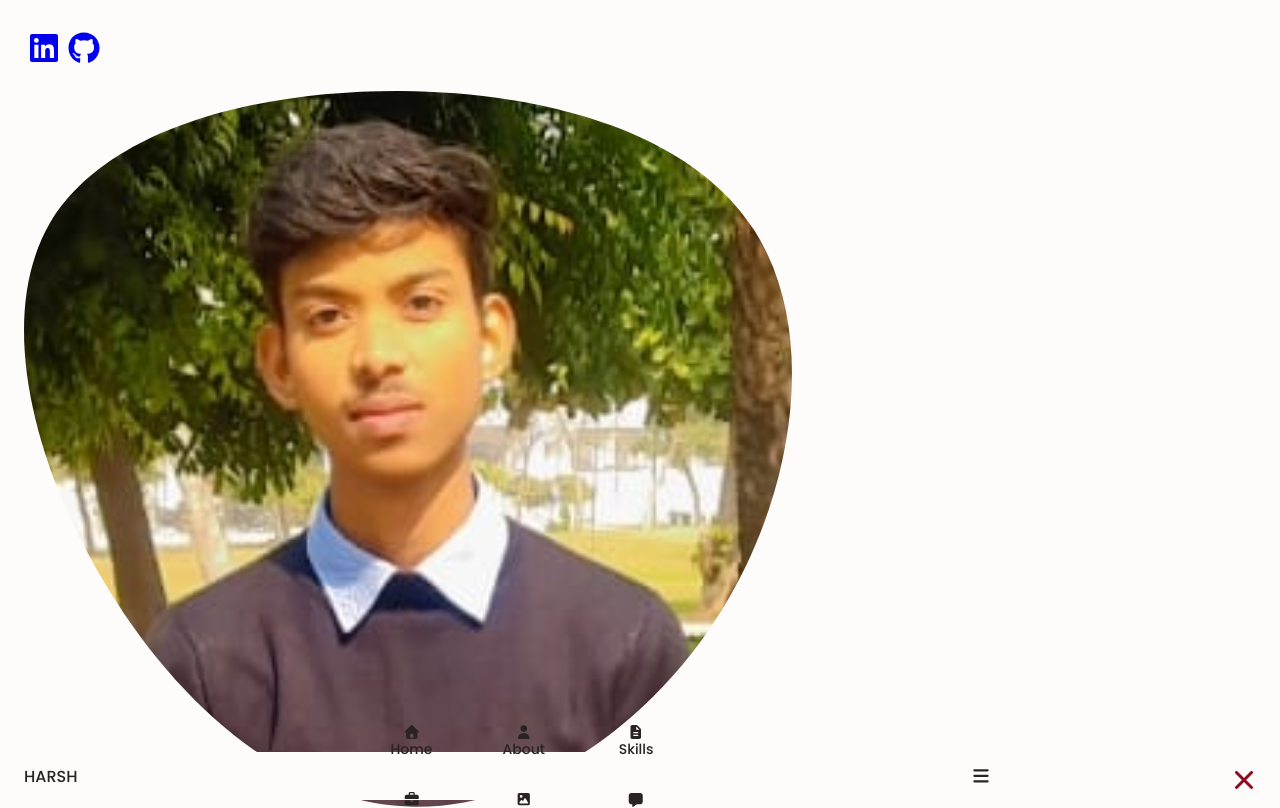
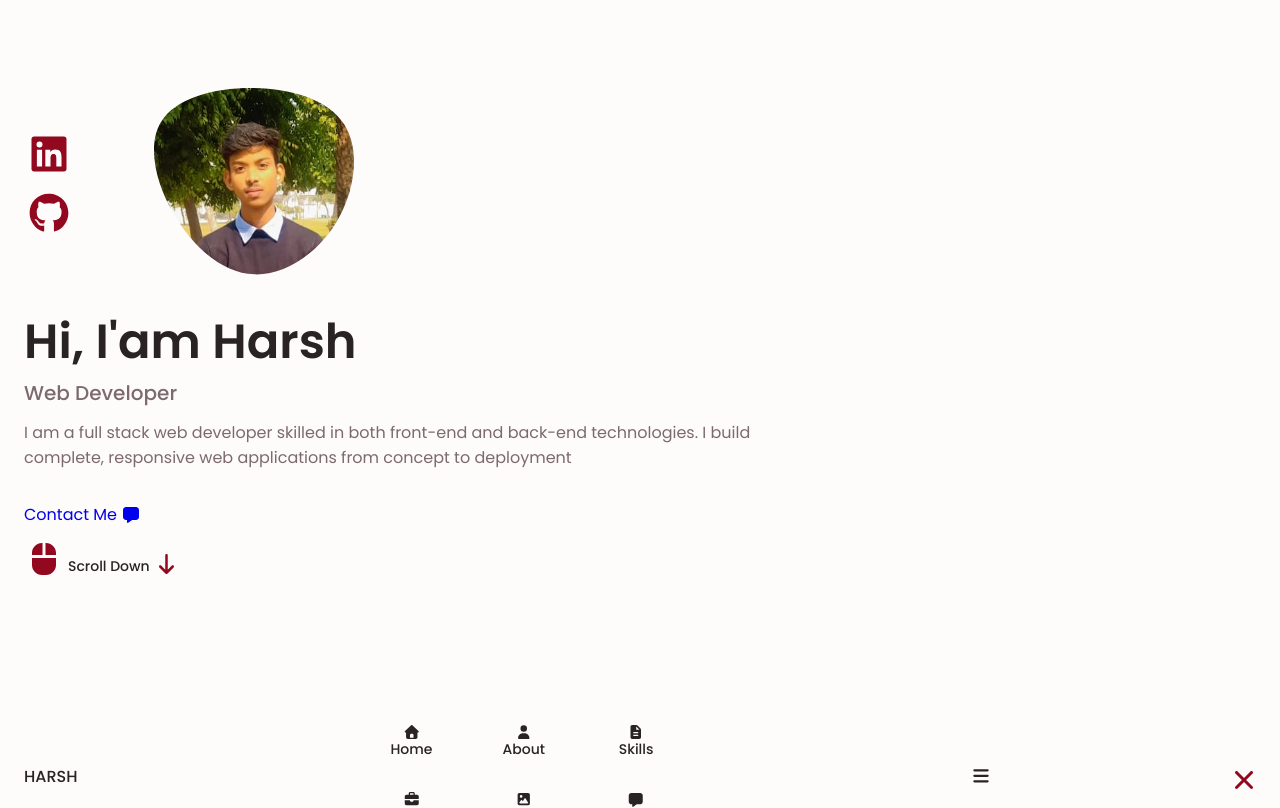
Before and after one commit to Harsh-Builds/My-Portfolio, a React (Create React App) app in the folder client/: page / in a window 1280 px wide. Shown: the top 808 px of the page. Built offline with nearby package versions, Linux system fonts and the light colour scheme.

Commit message:
adding stlying on home component to make blob visually looking good

```diff
--- a/client/src/components/home.js
+++ b/client/src/components/home.js
@@ -44,13 +44,16 @@ export default function Home() {
             />
           </mask>
           <g mask="url(#mask0)">
-
+            <path d="M190.312 36.4879C206.582 62.1187 201.309 102.826 182.328 134.186C163.346
+                                  165.547 130.807 187.559 100.226 186.353C69.6454 185.297 41.0228 161.023 21.7403
+                                  129.362C2.45775 97.8511 -7.48481 59.1033 6.67581 34.5279C20.9871 10.1032 59.7028
+                                  -0.149132 97.9666 0.00163737C136.23 0.303176 174.193 10.857 190.312 36.4879Z"/>
             <image
               className="home_blob-img"
-              x={-170}
-              y={-250}
-                width="550"
-                // height="100"
+              x={-140}
+              y={-200}
+
+                // height="1000"
               xlinkHref="/images/myPhoto.jpeg"
             />
           </g>
--- a/client/src/portfolio.css
+++ b/client/src/portfolio.css
@@ -225,3 +225,84 @@ img {
  .show-menu{
   bottom: 0;
 }
+
+/*==================== HOME ====================*/
+ .home_container{
+  gap: 1rem;
+}
+
+.home_content{
+  grid-template-columns: .5fr 3fr;
+  padding-top: 3.5rem;
+  align-items: center;
+}
+
+.home_social{
+  display: grid;
+  grid-template-columns: max-content;
+  row-gap: 1rem;
+}
+
+.home_social-icon{
+  font-size: 1.25rem;
+  color: var(--first-color);
+}
+
+.home_social-icon:hover{
+  color: var(--first-color-alt);
+}
+
+.home_blob{
+  width: 200px;
+  fill: var(--first-color);
+
+}
+
+.home_blob-img{
+  width: 500px; /* for zoom out*/
+
+}
+
+.home_data{
+  grid-column: 1/3;
+}
+
+.home_title{
+  font-size: var(--big-font-size);
+}
+
+.home_subtitle{
+  font-size: var(--h3-font-size);
+  color: var(--text-color);
+  font-weight: var(--font-medium);
+  margin-bottom: var(--mb-0-75);
+}
+
+.home_description{
+  margin-bottom: var(--mb-2);
+}
+
+.home_scroll-button{
+  color: var(--first-color);
+  transition: .3s;
+}
+
+.home_scroll-button:hover{
+  transform: translateY(.25rem);
+}
+
+.home_scroll-mouse{
+  font-size: 2rem;
+}
+
+.home_scroll-name{
+  font-size: var(--small-font-size);
+  color: var(--title-color);
+  font-weight: var(--font-medium);
+  margin-right: var(--mb-0-25);
+margin-left: var(--mb-0-25);
+}
+
+.home_scroll-arrow{
+  font-size: 1.25rem;
+}
```
